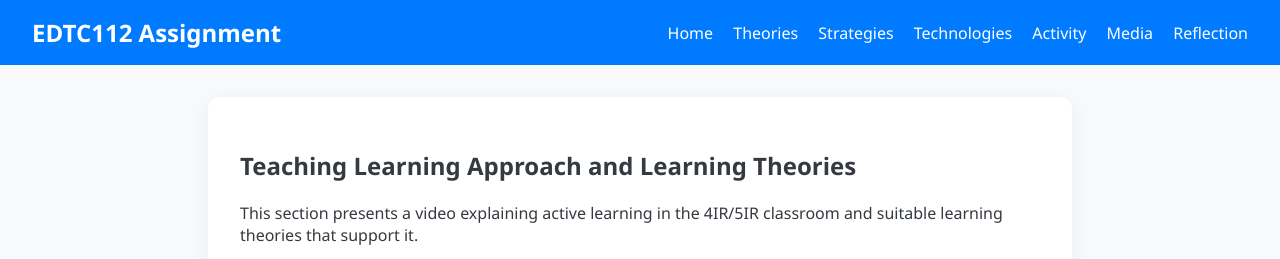
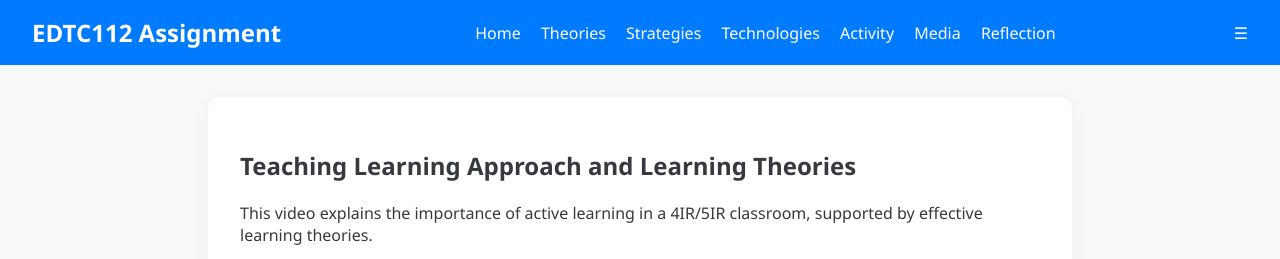
Before and after one commit to Kgomotso196/ret, a plain HTML site: page theories.html in a window 1280 px wide. Shown: the top 259 px of the page. Drawn offline with Linux system fonts and the light colour scheme; grey boxes are pictures that could not be loaded.

Commit message:
Update theories.html

```diff
--- a/theories.html
+++ b/theories.html
@@ -9,7 +9,7 @@
 <body>
   <header>
     <h1>EDTC112 Assignment</h1>
-    <nav>
+    <nav id="navbar">
       <a href="index.html">Home</a>
       <a href="theories.html">Theories</a>
       <a href="strategies.html">Strategies</a>
@@ -18,14 +18,15 @@
       <a href="media.html">Media</a>
       <a href="reflection.html">Reflection</a>
     </nav>
+    <div id="menu-toggle" onclick="toggleMenu()">☰</div>
   </header>
 
   <main class="card">
     <h2>Teaching Learning Approach and Learning Theories</h2>
-    <p>This section presents a video explaining active learning in the 4IR/5IR classroom and suitable learning theories that support it.</p>
+    <p>This video explains the importance of active learning in a 4IR/5IR classroom, supported by effective learning theories.</p>
 
     <iframe src="https://www.tiktok.com/embed/7513945474219494712"
-            height="500" width="300" frameborder="0" allowfullscreen></iframe>
+            height="700" width="325" frameborder="0" allowfullscreen></iframe>
 
     <h3>Theories Supporting Active Learning:</h3>
     <ul>
@@ -38,5 +39,7 @@
   <footer>
     <p>© 2025 Rethabile Bogosi</p>
   </footer>
+
+  <script src="js/script.js"></script>
 </body>
 </html>
```
